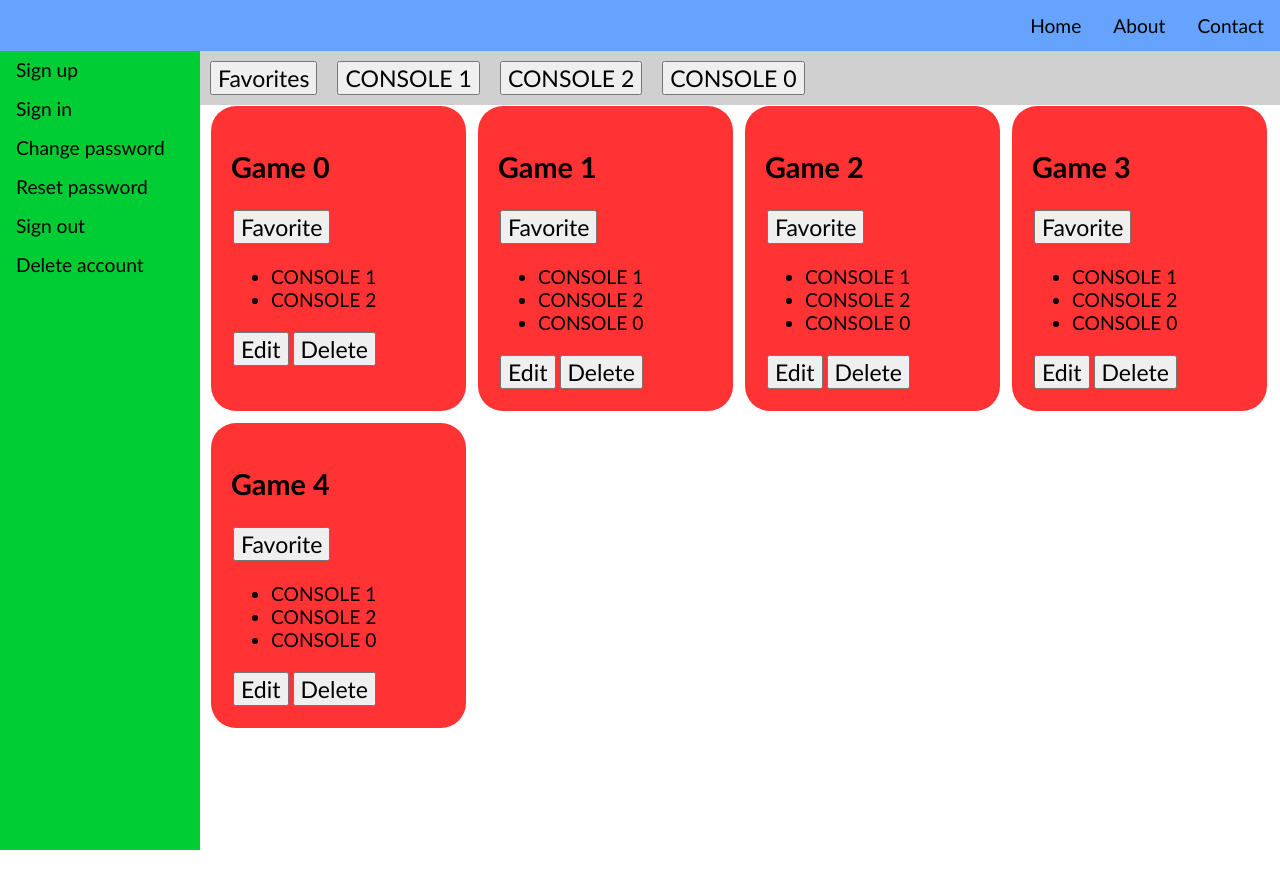
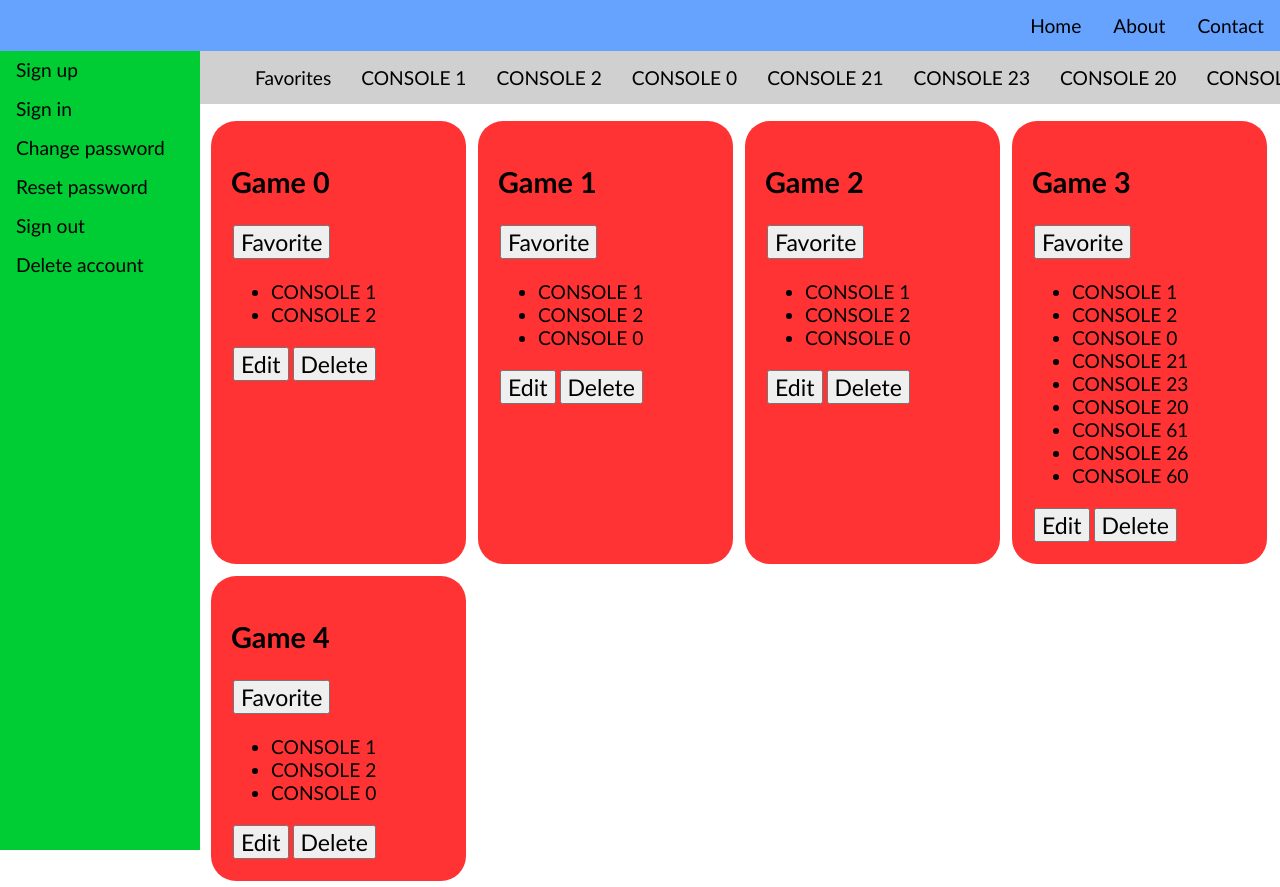
Before and after one commit to emilygranville/videogamelist, a React (Vite) app in the folder website/video-game-list/: page / in a window 1280 px wide. Before the commit the page ends 800 px from the top, so only its background shows below. Built offline with nearby package versions, Linux system fonts and the light colour scheme.

Commit message:
changing console buttons to be more of a menu

```diff
--- a/website/video-game-list/src/components/MainBody.jsx
+++ b/website/video-game-list/src/components/MainBody.jsx
@@ -24,14 +24,19 @@ function MainBody() {
     });
     const consoleButtons = Array.from(consoleSet).map((x) => {
         return (
-            <button className="mainBody__consoleList__button">{x}</button>
+            <li className="mainBody__consoleListSection__item">
+                <a href="" className="mainBody__consoleListSection__itemLink">{x}</a>
+            </li>
+            // <button className="mainBody__consoleList__button">{x}</button>
         )
     });
 
     return (
         <>
             <section className="mainBody">
-                <section className="mainBody__consoleList">{consoleButtons}</section>
+                <section className="mainBody__consoleSection">
+                    <ul className="mainBody__consoleList">{consoleButtons}</ul>
+                </section>
                 <section className="mainBody__cardSection">{videoGameCards}</section>
             </section>
         </>
--- a/website/video-game-list/src/styles/MainBody.css
+++ b/website/video-game-list/src/styles/MainBody.css
@@ -3,22 +3,40 @@
     margin-top: 50px;
 }
 
-.mainBody__consoleList {
+.mainBody__consoleSection {
     top: 50.5px;
     width: calc(100% - 200px);
     position: fixed;
     display: flex;
     background-color: rgb(208, 208, 208);
     margin: 0%;
-    /* overflow-x: auto; */
 }
 
-.mainBody__consoleList__button {
-    margin: 10px;
+.mainBody__consoleList {
+    list-style-type: none;
+    overflow: auto;
+    white-space: nowrap;
+    margin: 0%;
+}
+
+.mainBody__consoleListSection__item {
+    display: inline-block;
+    text-align: center;
+    padding: 15px;
+    margin: 0%;
+}
+
+.mainBody__consoleListSection__itemLink {
+    text-decoration: none;
+    color: black;
+}
+
+.mainBody__consoleListSection__item:hover {
+    background-color: rgb(114, 114, 114);
 }
 
 .mainBody__cardSection {
-    margin-top: 50px;
+    margin-top: 65px;
     display: inline-flex;
     flex-wrap: wrap;
     overflow: auto;
--- a/website/video-game-list/src/test-data.js
+++ b/website/video-game-list/src/test-data.js
@@ -39,7 +39,13 @@ export default [
         consoles: [
             "CONSOLE 1",
             "CONSOLE 2",
-            "CONSOLE 0"
+            "CONSOLE 0",
+            "CONSOLE 21",
+            "CONSOLE 23",
+            "CONSOLE 20",
+            "CONSOLE 61",
+            "CONSOLE 26",
+            "CONSOLE 60",
         ]
     },
     {
```
